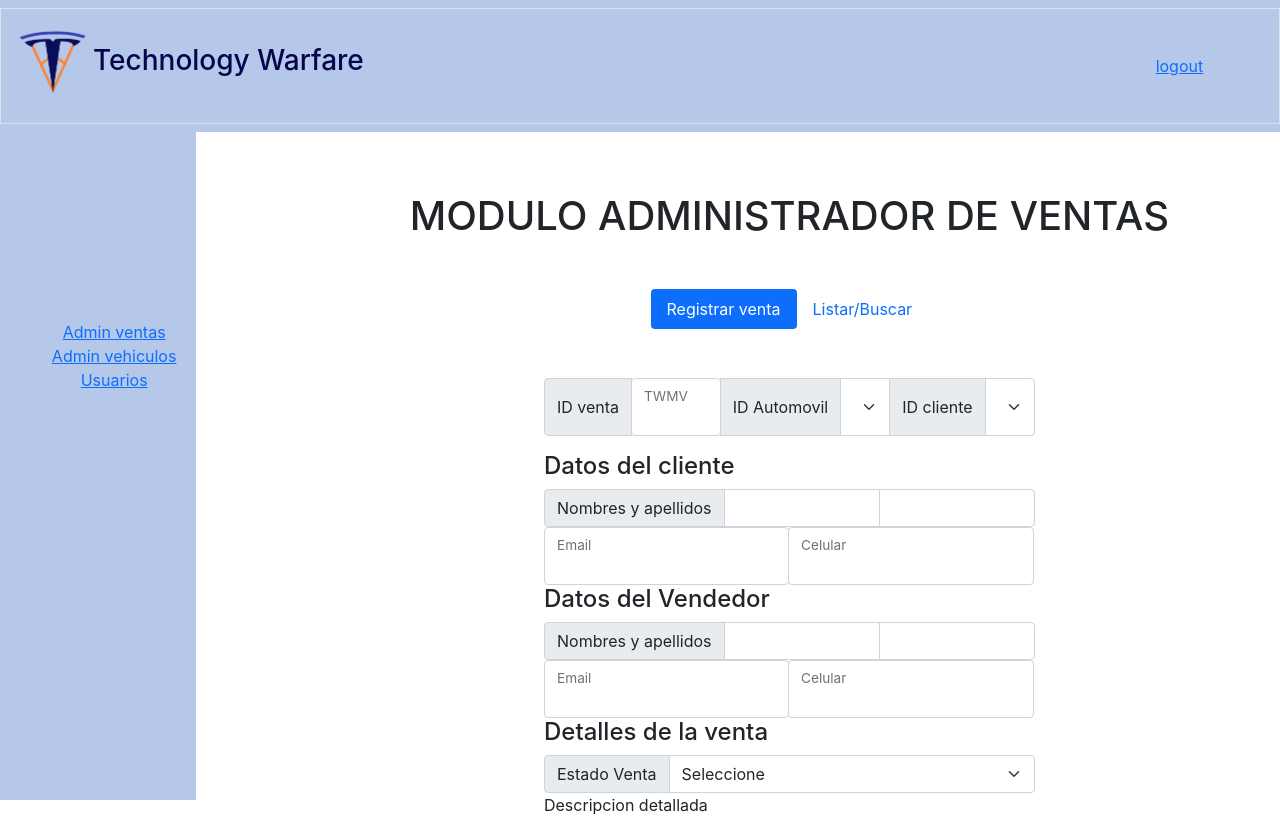
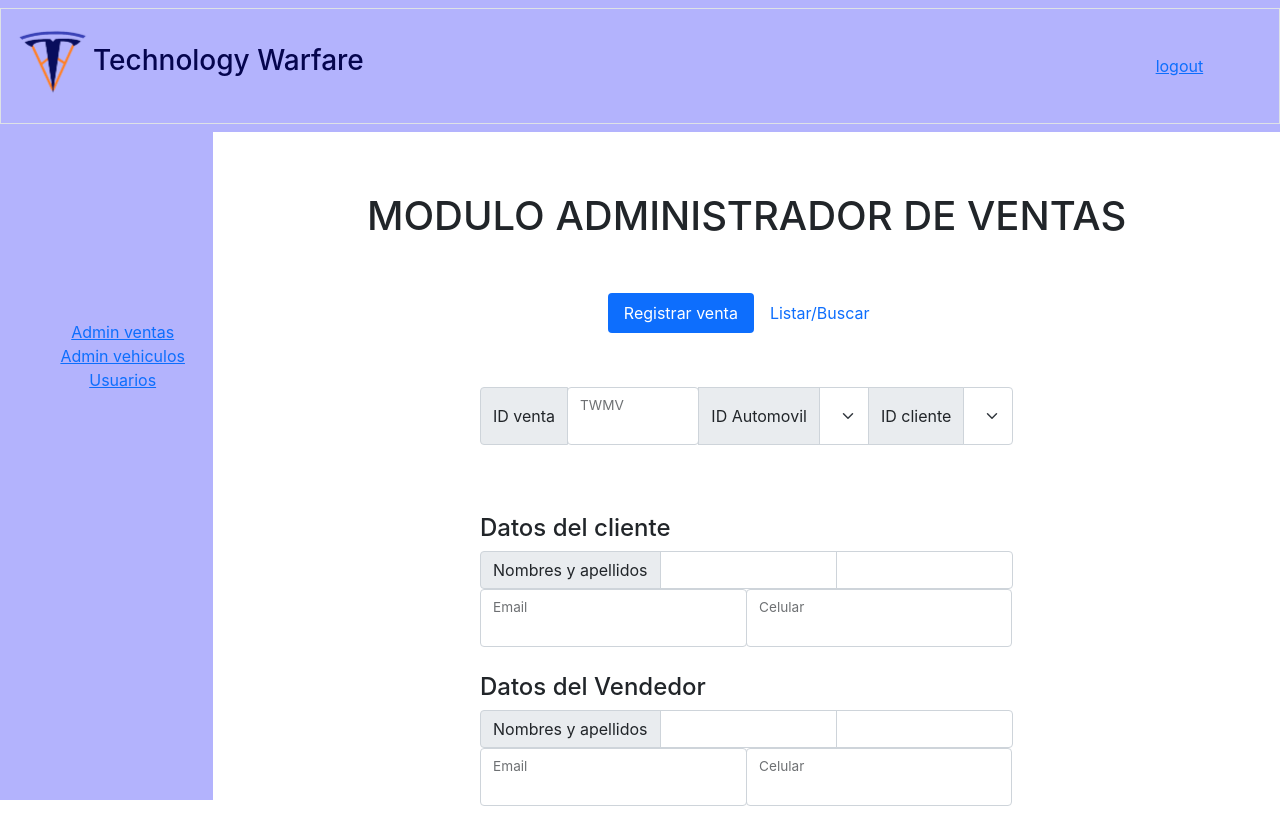
Before and after one commit to Technology-Warfare/Project-ciclo3, a React (Create React App) app in the folder tesla/: page /dashboard/ventas in a window 1280 px wide. Shown: the top 817 px of the page. Built offline with nearby package versions, Linux system fonts and the light colour scheme.

Commit message:
modificaciones en estilo y justificado admv

```diff
--- a/tesla/src/Pages/styles/admv.css
+++ b/tesla/src/Pages/styles/admv.css
@@ -42,3 +42,9 @@
 .dat{
     width:50%;
 }
+.h4{
+    padding-top: 10%;
+}
+h4{
+    padding-top: 5%;
+}
--- a/tesla/src/Pages/styles/footer.css
+++ b/tesla/src/Pages/styles/footer.css
@@ -4,6 +4,5 @@
     letter-spacing: 0.1cm;
     background-color: black;
     color: white;
-    margin-bottom: 0%;
     margin-top: 3%;
   }
--- a/tesla/src/Pages/styles/navbar.css
+++ b/tesla/src/Pages/styles/navbar.css
@@ -3,7 +3,7 @@ header{
 }
 
 .navbar{
-    background-color: #b5c8e9;
+    background-color: rgb(179, 179, 253);
 }
 
 .ubicacion{
--- a/tesla/src/Pages/styles/sidebar.css
+++ b/tesla/src/Pages/styles/sidebar.css
@@ -1,9 +1,9 @@
 .sidebar{
-    background-color: #b5c8e9;
     width: 20%;
     height: 100vh;
     padding-top: 25%;
     text-align: center;
+    background-color: rgb(179, 179, 253);
 }
 
 ul{
--- a/tesla/src/Pages/styles/ventas.css
+++ b/tesla/src/Pages/styles/ventas.css
@@ -1,5 +1,5 @@
 .content-ventas{
-    margin-left: 8%;
+    margin-left: auto;
     margin-top: 15%;
     width: 100%;
 }
--- a/tesla/src/components/Admv.js
+++ b/tesla/src/components/Admv.js
@@ -56,7 +56,7 @@ const admv = () => {
 
                         </div>
 
-                        <h4>Datos del cliente </h4>
+                        <h4 className='h4'>Datos del cliente </h4>
                         <div className="input-group">
                             <span className="input-group-text">Nombres y apellidos</span>
                             <input type="text" aria-label="First name" className="form-control"/>
```
